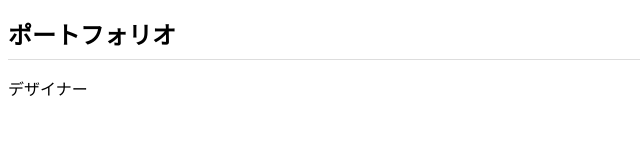
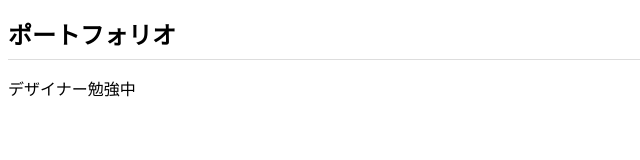
Before and after one commit to hiruyoshi/hiruyoshi.github.io, a plain HTML site: page index.html in a window 1280 px wide. Shown: the full height of the page, 0-640 px from the left. Drawn offline with Linux system fonts and the light colour scheme.

Commit message:
Add files via upload

```diff
--- a/index.html
+++ b/index.html
@@ -8,6 +8,6 @@
 </head>
 <body>
   <h1>ポートフォリオ</h1>
-  <p>デザイナー</p>
+  <p>デザイナー勉強中</p>
 </body>
 </html>
```
